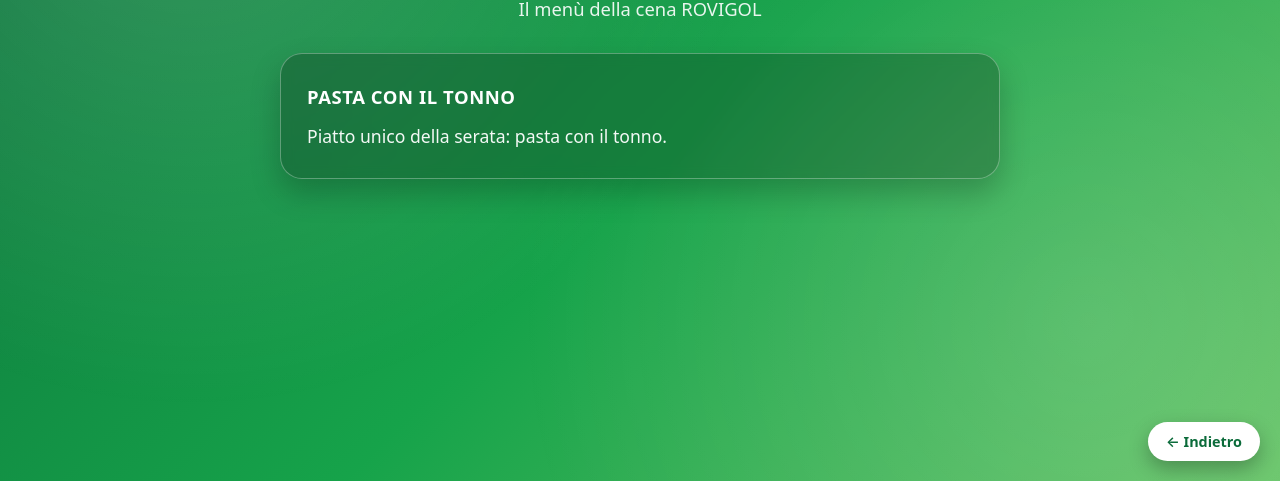
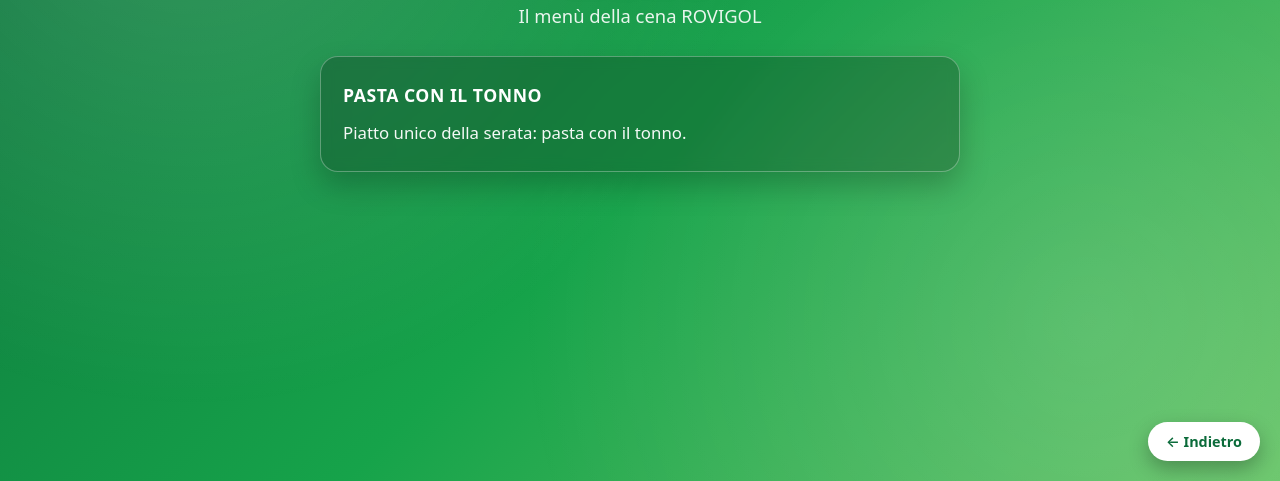
Before and after one commit to rovigoal/rovigoal, a plain HTML site: page menu.html in a window 1280 px wide. Shown: the part 319-800 px from the top of the page. Drawn offline with Linux system fonts and the light colour scheme.

Commit message:
Refactor CSS styles in menu.html

```diff
--- a/menu.html
+++ b/menu.html
@@ -7,11 +7,7 @@
   <meta name="description" content="ROVIGOL – Menù della cena." />
 
   <style>
-    * {
-      margin: 0;
-      padding: 0;
-      box-sizing: border-box;
-    }
+    * { margin: 0; padding: 0; box-sizing: border-box; }
 
     body {
       min-height: 100vh;
@@ -40,7 +36,7 @@
       position: relative;
       z-index: 1;
       width: 100%;
-      max-width: 720px;
+      max-width: 640px;
       display: flex;
       flex-direction: column;
       align-items: center;
@@ -55,20 +51,20 @@
 
     .sottotitolo {
       margin-top: 10px;
-      margin-bottom: 32px;
+      margin-bottom: 28px;
       font-size: clamp(0.95rem, 3.2vw, 1.15rem);
       color: rgba(255, 255, 255, 0.9);
     }
 
     .descrizione {
       width: 100%;
-      padding: 28px 26px;
+      padding: 24px 22px;
       background: rgba(0, 0, 0, 0.22);
       border: 1px solid rgba(255, 255, 255, 0.3);
-      border-radius: 22px;
+      border-radius: 18px;
       backdrop-filter: blur(6px);
       box-shadow: 0 14px 30px rgba(0, 0, 0, 0.22);
-      font-size: clamp(0.95rem, 3vw, 1.1rem);
+      font-size: clamp(0.95rem, 3vw, 1.05rem);
       line-height: 1.6;
       text-align: left;
       color: rgba(255, 255, 255, 0.95);
@@ -83,7 +79,6 @@
       color: #ffffff;
     }
 
-    /* tasto indietro in basso a destra */
     .btn-indietro {
       position: fixed;
       right: 20px;
@@ -103,15 +98,9 @@
       transition: transform 0.18s ease, background 0.18s ease;
     }
 
-    .btn-indietro:hover {
-      background: #f2f7f2;
-      transform: translateY(-2px);
-    }
+    .btn-indietro:hover { background: #f2f7f2; transform: translateY(-2px); }
 
-    .btn-indietro:focus-visible {
-      outline: 3px solid #ffffff;
-      outline-offset: 4px;
-    }
+    .btn-indietro:focus-visible { outline: 3px solid #ffffff; outline-offset: 4px; }
   </style>
 </head>
 <body>
```
